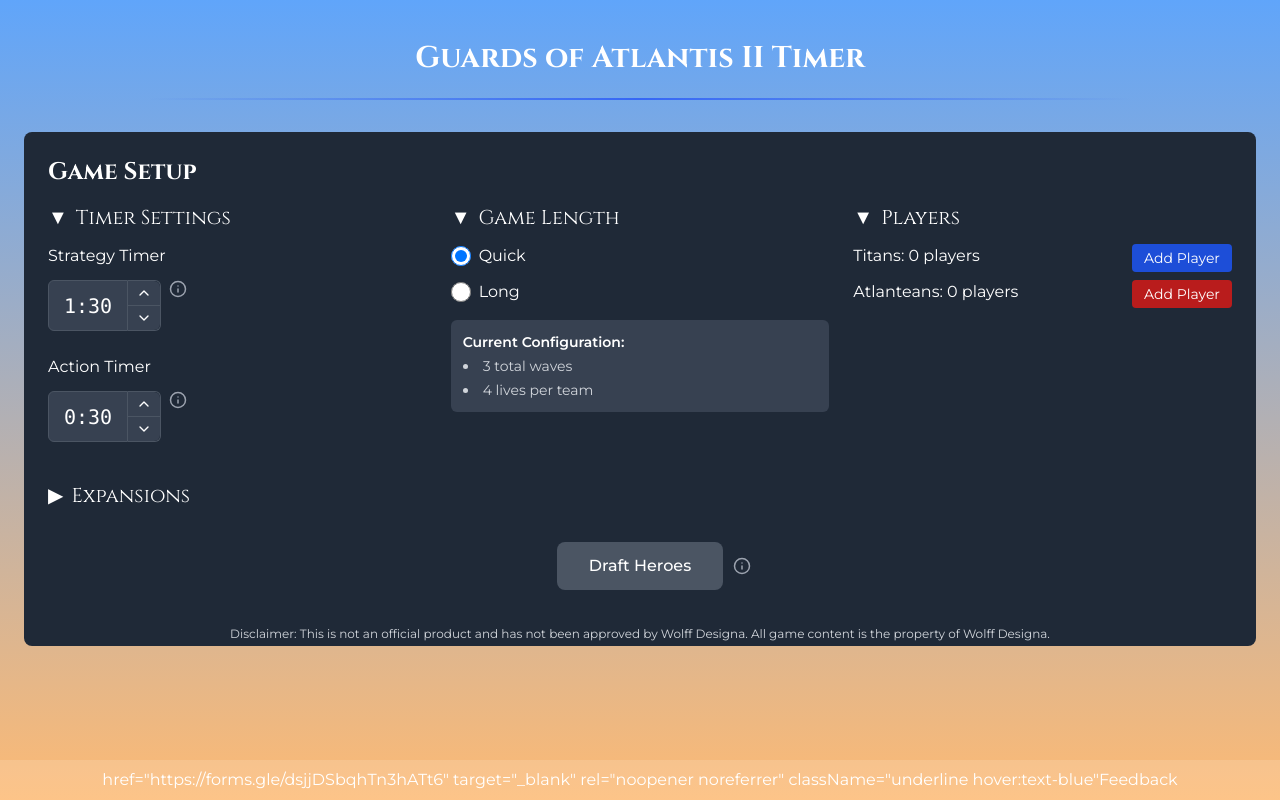
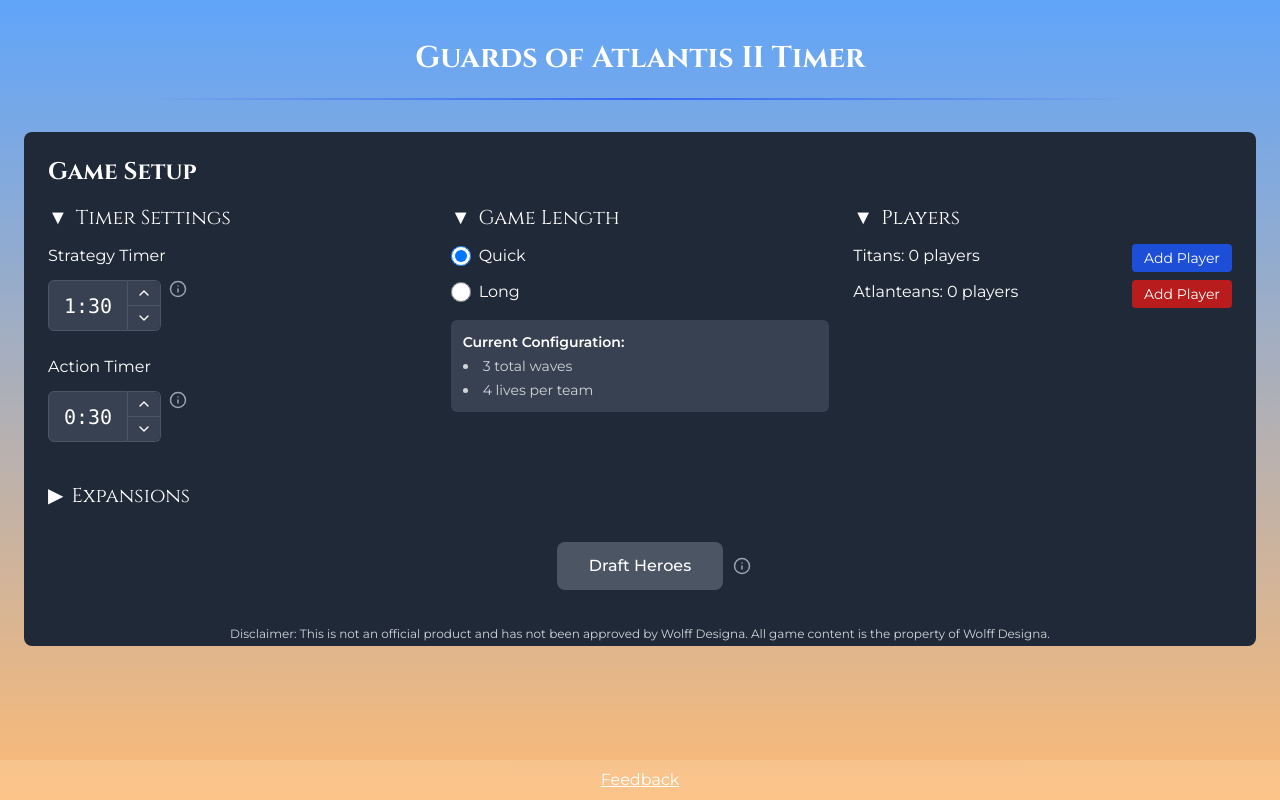
Before and after one commit to aureliusnoble/GoA-Timer, a React (Vite) app: page / in a window 1280 px wide. Built offline with nearby package versions, Linux system fonts and the light colour scheme; the HTML template or start-up script is replaced by a standard one.

Commit message:
Fixed feedback link

```diff
--- a/src/App.tsx
+++ b/src/App.tsx
@@ -1191,16 +1191,17 @@
       )}
 
 {/* Footer with Feedback link */}
-    <footer className="fixed bottom-0 left-0 w-full z-10 bg-white bg-opacity-15 text-center text-m text-white/100 py-2">
-
+<footer className="fixed bottom-0 left-0 w-full z-10 bg-white bg-opacity-15 text-center text-base text-white py-2">
+  <a
     href="https://forms.gle/dsjjDSbqhTn3hATt6"
     target="_blank"
     rel="noopener noreferrer"
     className="underline hover:text-blue"
-      <a>
+  >
     Feedback
   </a>
 </footer>
+
     </div>
   );
 }
```
Lines whose indentation alone changed are shown as unchanged.
